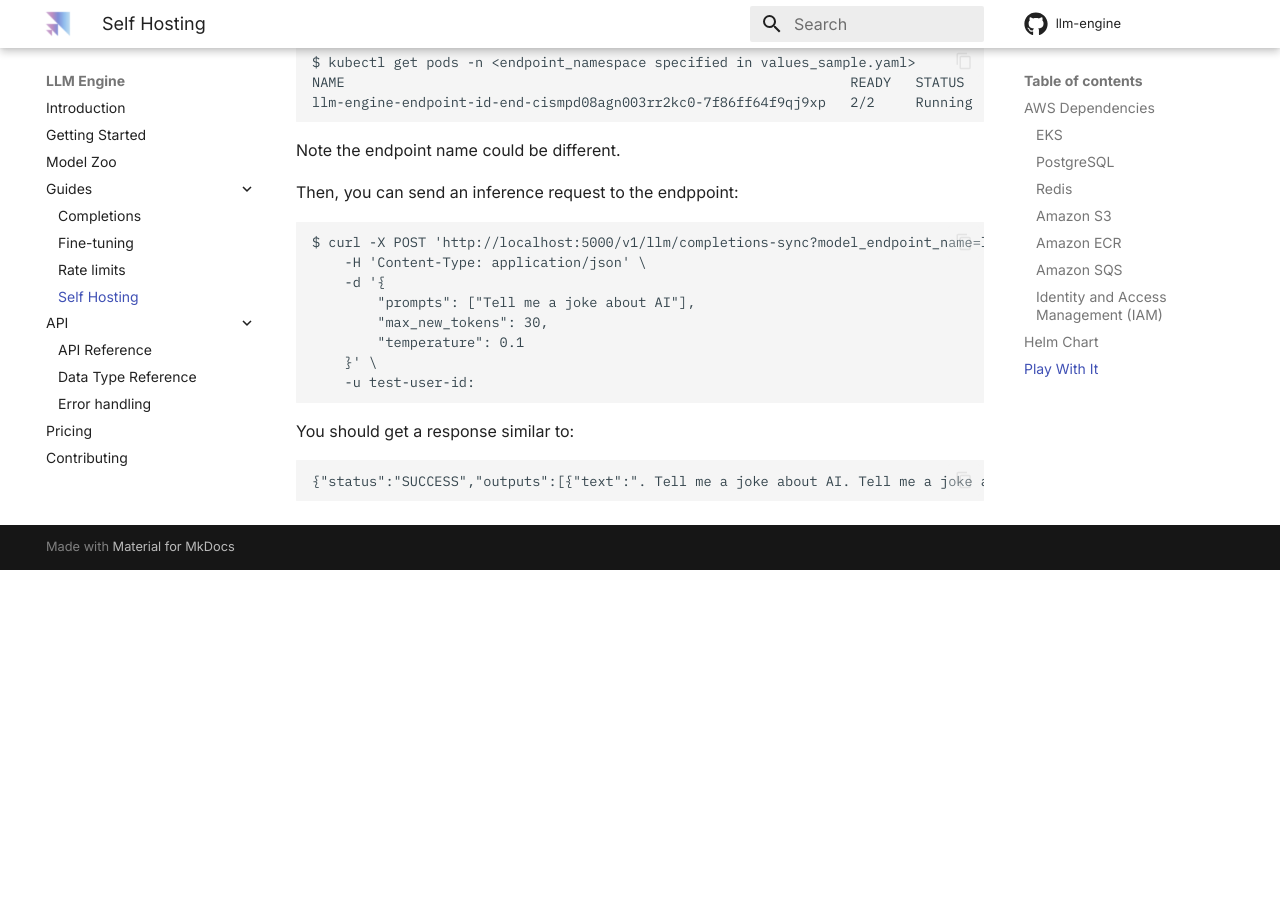
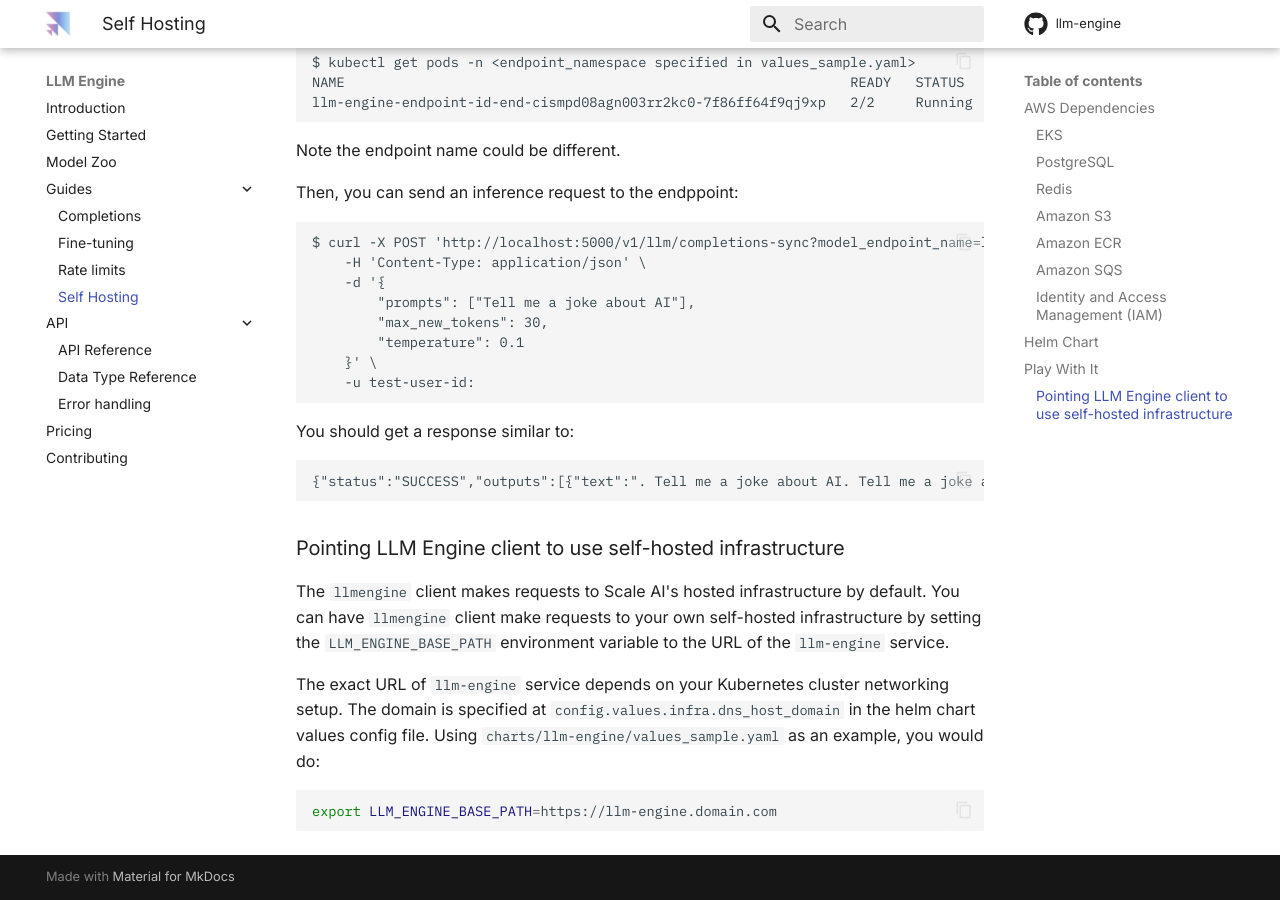
Before and after one commit to scaleapi/llm-engine, an MkDocs documentation site: the page built from docs/guides/self_hosting.md, in a window 1280 px wide and 900 px high, scrolled down 7355 px. Built offline with MkDocs 1.6.1 and Material for MkDocs 9.7.7, drawn with Linux system fonts in a browser that asks for light colours; comment, search, counter and statistics services are not loaded; before the commit the page ends 7925 px from its top, so only the background shows below that.

Commit message:
Add documentation on pointing llmengine client to self-hosted infrastructure (#200)
* Add documentation on pointing llmengine client to self-hosted infrastructure

* url -> URL

* Add code sample for setting LLM_ENGINE_BASE_PATH

* Small wording fix

* Wording fix

* Update dns_host_domain

````diff
--- a/docs/guides/self_hosting.md
+++ b/docs/guides/self_hosting.md
@@ -201,3 +201,11 @@
 ```
 {"status":"SUCCESS","outputs":[{"text":". Tell me a joke about AI. Tell me a joke about AI. Tell me a joke about AI. Tell me","num_completion_tokens":30}],"traceback":null}
 ```
+
+### Pointing LLM Engine client to use self-hosted infrastructure
+The `llmengine` client makes requests to Scale AI's hosted infrastructure by default. You can have `llmengine` client make requests to your own self-hosted infrastructure by setting the `LLM_ENGINE_BASE_PATH` environment variable to the URL of the `llm-engine` service.
+
+The exact URL of `llm-engine` service depends on your Kubernetes cluster networking setup. The domain is specified at `config.values.infra.dns_host_domain` in the helm chart values config file. Using `charts/llm-engine/values_sample.yaml` as an example, you would do:
+```bash
+export LLM_ENGINE_BASE_PATH=https://llm-engine.domain.com
+```
````
Also changed, not shown: 1 other file.
